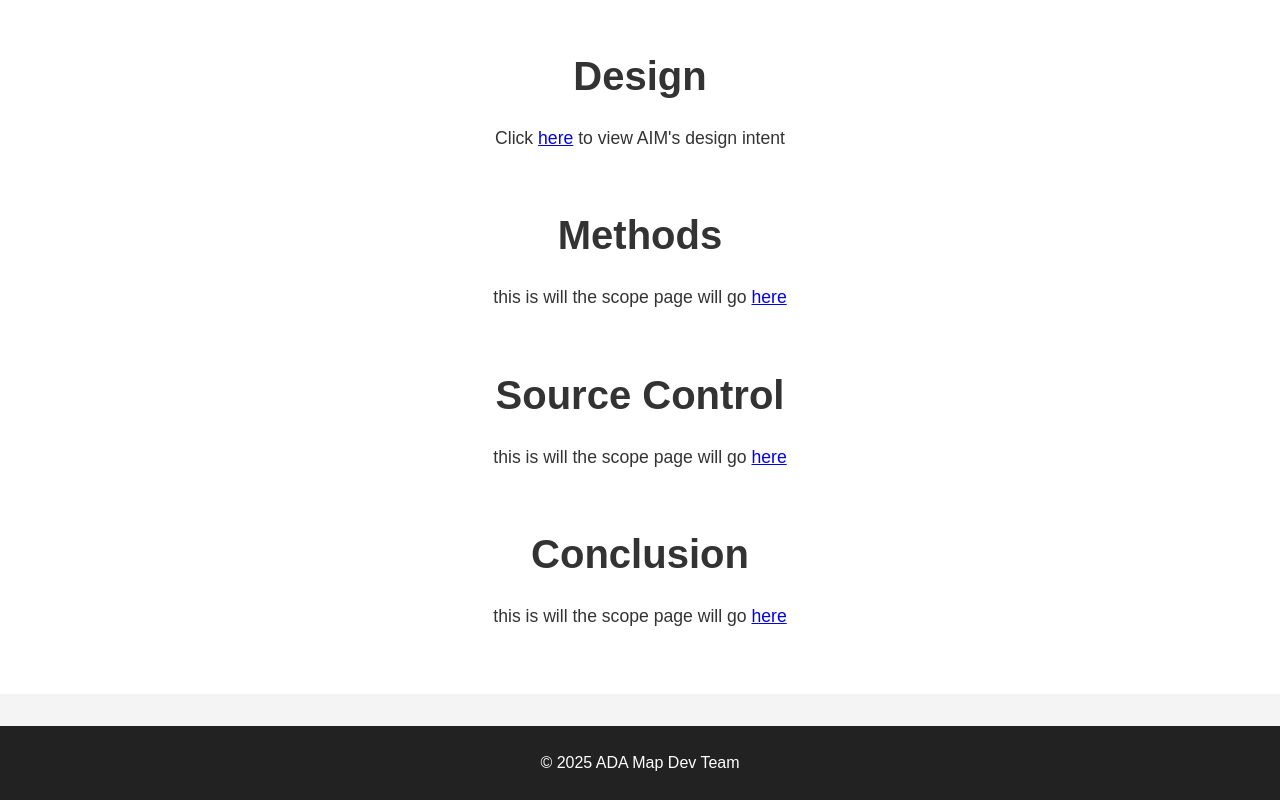
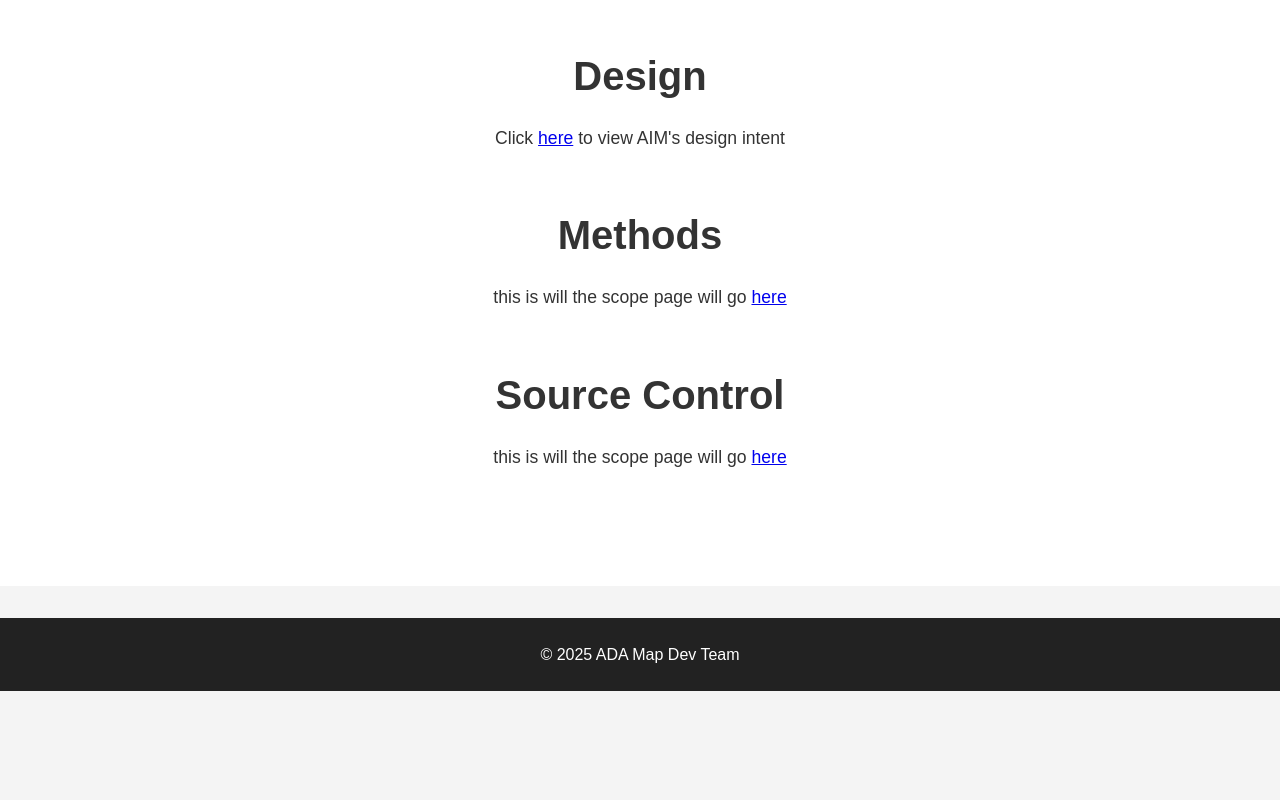
Before and after one commit to ADAMapDev/CDay, a plain HTML site: page index.html in a window 1280 px wide. Shown: the part 1386-2186 px from the top of the page. After the commit the page ends 2077 px from the top, so only its background shows below. Drawn offline with Linux system fonts and the light colour scheme.

Commit message:
Update index.html

```diff
--- a/index.html
+++ b/index.html
@@ -128,11 +128,9 @@
     <br>
     <br>
     <h2>Source Control</h2>
-    <p>this is will the scope page will go <a href="source-control.html">here</a></p>
+    <p>this is will the scope page will go <a href="sourcecontrol.html">here</a></p>
     <br>
     <br>
-    <h2>Conclusion</h2>
-    <p>this is will the scope page will go <a href="conclusion.html">here</a></p>
   </section>
 
   <footer>
```
